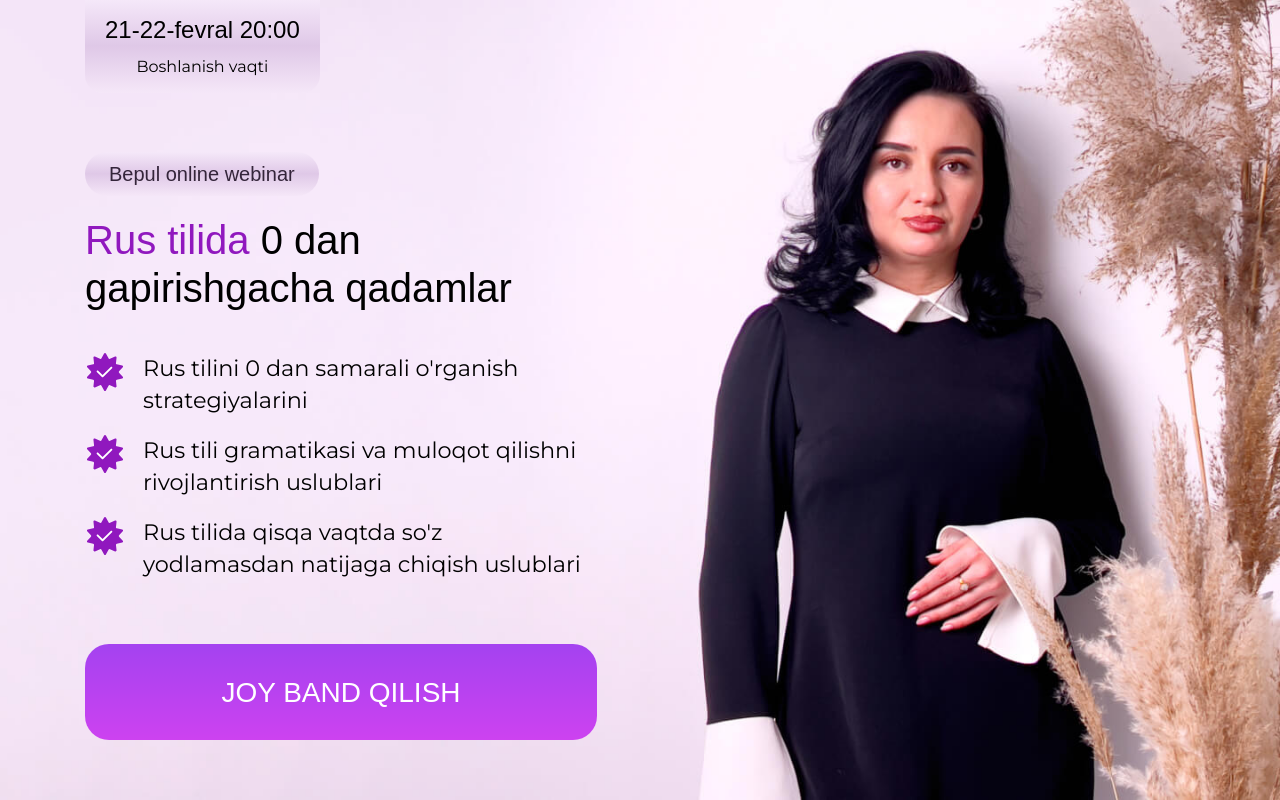
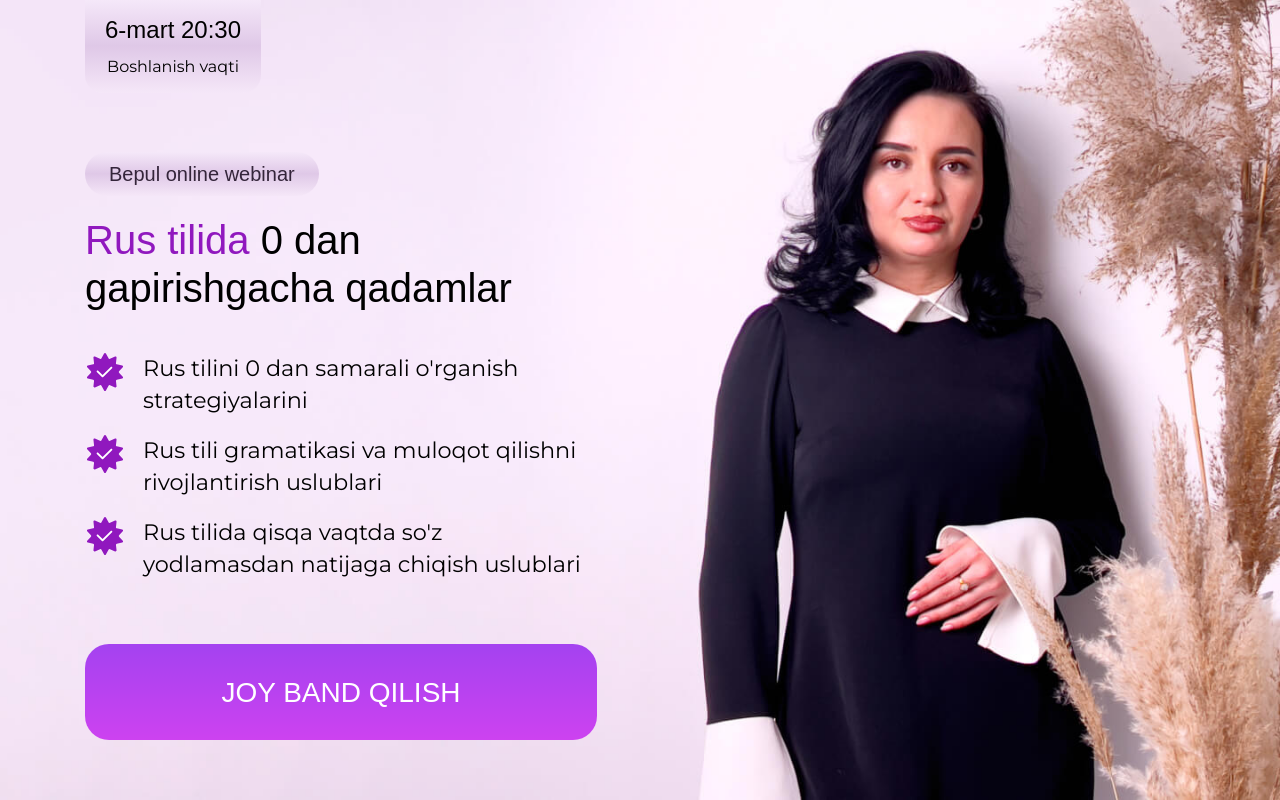
Before and after one commit to sultonbayevogabek/rustilida.fulfiledu.uz, a plain HTML site: page public/index.html in a window 1280 px wide. Drawn offline with Linux system fonts and the light colour scheme; no server answers; a web font is replaced by a local one.

Commit message:
initial commit

```diff
--- a/public/index.html
+++ b/public/index.html
@@ -20,7 +20,7 @@
             <div class="header-wrapper">
                 <div class="webinar-date">
                     <div class="webinar-date-date">
-                        21-22-fevral 20:00
+                        6-mart 20:30
                     </div>
                     <div class="webinar-date-title">Boshlanish vaqti</div>
                 </div>
```
Also changed, not shown: public/telegram.html (+1 -1 lines).
